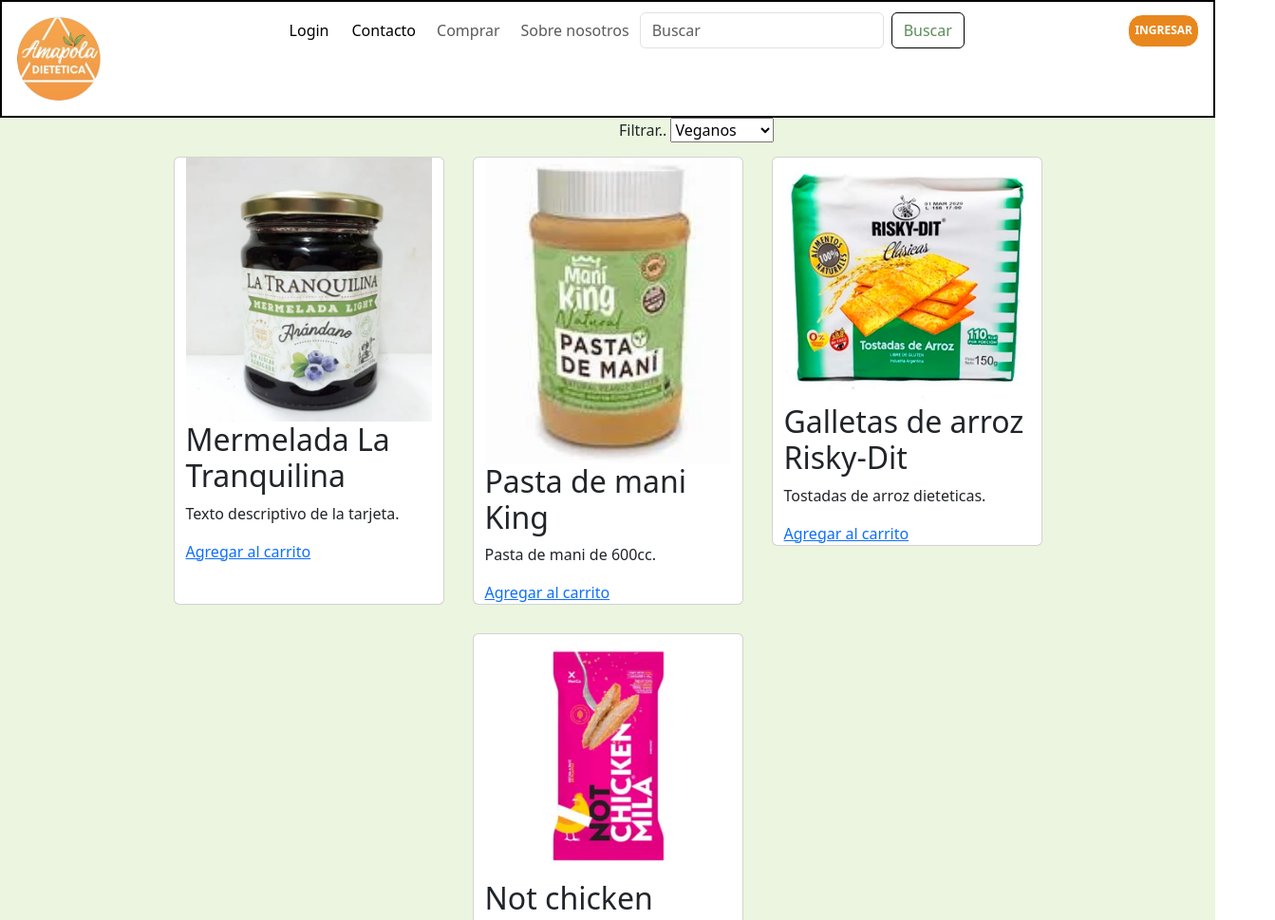
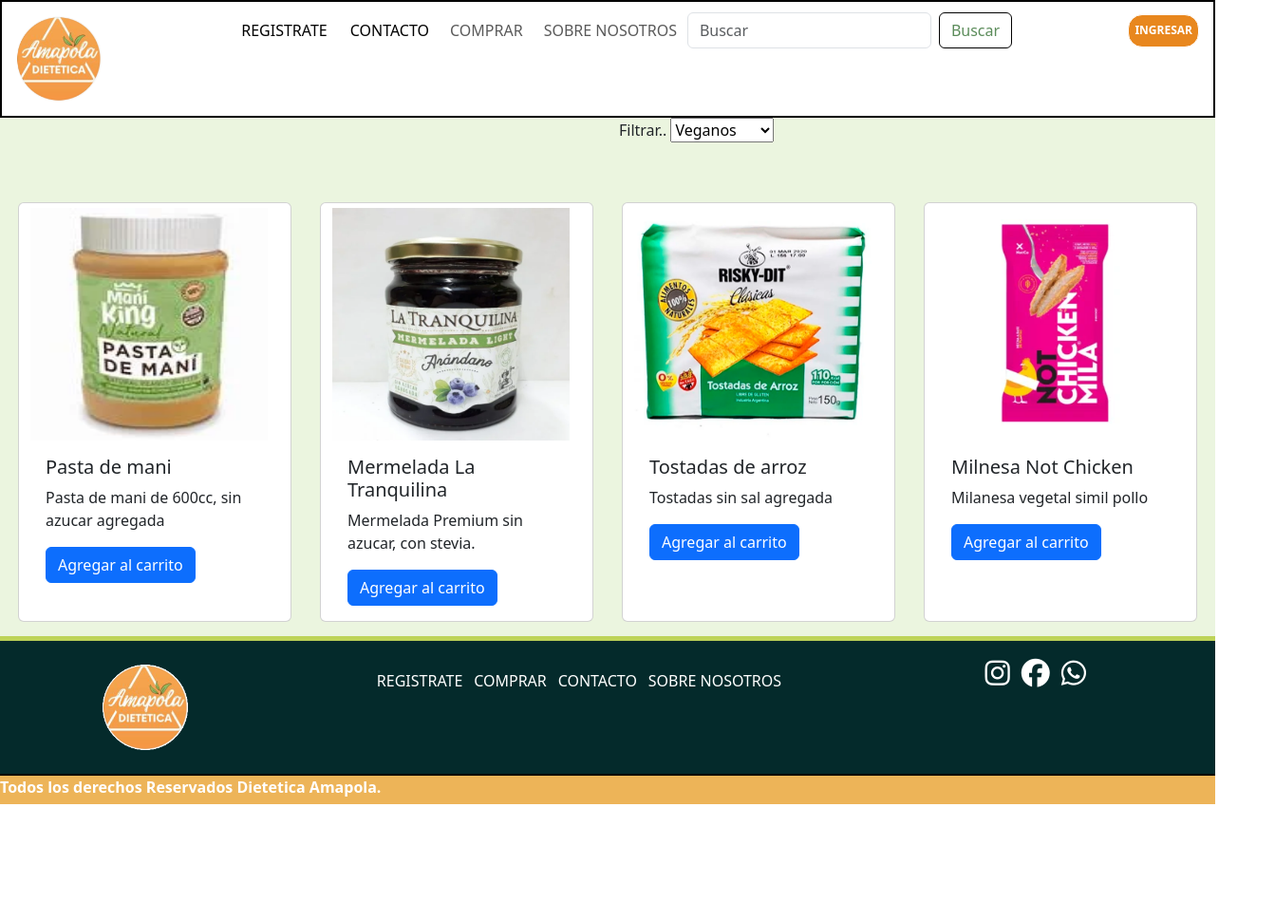
Before and after one commit to maxilf/PF-Gil, a website: page pages/comprar.html in a window 1280 px wide. Shown: the top 969 px of the page at 95% size, 1343 px wide, since content can reach past the window. After the commit the page ends 847 px from the top, so only its background shows below. Drawn offline with nearby package versions, Linux system fonts and the light colour scheme.

Commit message:
Probando repositorio final

```diff
--- a/index.html
+++ b/index.html
@@ -7,7 +7,7 @@
     <meta name="viewport" content="width=device-width, initial-scale=1.0">
     <!-- LINK DE ANIMATE -->
     <meta name="description" content="Dietetica dedicada a la venta de productos para celiacos, hipertensos, vegetarianos, veganos, dieta keto, productos organicos, en la ciudad de Las Flores">
-    <meta name="keywords" content="SIN TACC, CELIACO, INTEGRAL, ORGANICO, VEGETARIANO, VEGANO, DIABETICO">
+    <meta name="keywords" content="Sin tacc, celiacos, integral, organico, vegetariano, vegano, diabetico">
     <link
     rel="stylesheet"
     href="https://cdnjs.cloudflare.com/ajax/libs/animate.css/4.1.1/animate.min.css"/>
@@ -17,7 +17,9 @@
 
     <link rel="stylesheet" href="./assets/css/styles.css">
     <link rel="stylesheet" href="./assets/css/estilo.css">
-    <title>Amapola</title>
+    <title>Dietetica Amapola-Somos expertos en productos saludables</title>
+    <!-- LINK FONT AWESOME -->
+    <link rel="stylesheet" href="https://cdnjs.cloudflare.com/ajax/libs/font-awesome/5.15.4/css/all.min.css">
     <!-- LINK GOOGLE FONT -->
     <link rel="preconnect" href="https://fonts.googleapis.com">
     <link rel="preconnect" href="https://fonts.gstatic.com" crossorigin>
@@ -37,19 +39,19 @@
     <!-- HEADER CON BOOTSTRAP -->
     <header id="cabecera">
         <a href="./index.html">
-            <img src="./assets/img/fotor_2023-6-11_12_23_36.png" class="logo-principal" alt="Logo de la dietetica">
+            <img src="./assets/img/fotor_2023-6-11_12_23_36.png" class="logo-principal" alt="logo de la dietetica">
         </a>
 
         <nav class="navbar navbar-expand-lg bg-body-tertiary.bg-white d-flex justify-content-center align-items-start w-60">
             <div class="container-fluid">
-              <a class="navbar-brand texto-nav" href="./pages/login.html">LOGIN</a>
+              <a class="navbar-brand texto-nav" href="./pages/registrate.html">REGISTRATE</a>
               <button class="navbar-toggler" type="button" data-bs-toggle="collapse" data-bs-target="#navbarSupportedContent" aria-controls="navbarSupportedContent" aria-expanded="false" aria-label="Toggle navigation">
                 <span class="navbar-toggler-icon"></span>
               </button>
               <div class="collapse navbar-collapse" id="navbarSupportedContent">
                 <ul class="navbar-nav me-auto mb-2 mb-lg-0">
                   <li class="nav-item">
-                    <a class="nav-link active" aria-current="page" href="./pages/contacto.html">CONTACTO</a>
+                    <a class="nav-link" aria-current="page" href="./pages/contacto.html">CONTACTO</a>
                   </li>
                   <li class="nav-item">
                     <a class="nav-link" href="./pages/comprar.html">COMPRAR</a>
@@ -84,9 +86,6 @@
                 <div class="carousel-inner carousel-tamaño">
                   <div class="carousel-item active">
                     <img src="./assets/img/frutos secos 2.webp" class="d-flex justify-content-center align-items-center h-75 w-100" alt="Foto de frutos secos">
-                    <div>
-                      <p class="texto-sobreimg">Frutos secos</p>
-                    </div>
                   </div>
                   <div class="carousel-item">
                     <img src="./assets/img/especias.webp" class="d-flex justify-content-center align-items-center h-50 w-100" alt="Imagen de varias especias">
@@ -137,43 +136,59 @@
             </div>
             <!-- CARD 3 -->
             <div class="card card-index">
-                <img src="./assets/img/budin integral.webp" alt="Foto desde arriba de bowl con yoghurt y granola">
+                <img src="./assets/img//granola.webp" alt="Foto desde arriba de bowl con yoghurt y granola">
                 <div class="card-texto">
                     <h3>Granola</h3>
                     <p>Surtido de cereales con pasas, ideal para consumir con yoghurt</p>
                 </div>
             </div>
+            <!-- CARD 4 -->
+            <div class="card card-index">
+              <img src="./assetS/img/whey-protein.webp" alt="imagen de suplemento whey protein">
+              <div class="card-texto">
+                  <h3>Whey Protein</h3>
+                  <p>Suplemento deportivo con 25 grs de proteina por porción</p>
+              </div>
+          </div>
         </section>
     </main>
 
     <footer>
         <div class="footer">
             <!-- IMAGEN LOGO DIETETICA -->
-            <img class="logo" src="./assets/img/fotor_2023-6-11_12_23_36.png" alt="Logo de la dietetica">
+            <a href="./index.html">
+              <img src="./assets/img/fotor_2023-6-11_12_23_36.png" class="logo-principal" alt="logo de la dietetica">
+            </a>
 
             <!-- ENLACES A DEMAS HTML -->
             <nav id="navegador">
                 <ul>
                     <li class="lista">
-                        <a href="./pages/login.html">Login</a>
+                        <a href="./pages/">REGISTRATE</a>
                     </li>
                     <li class="lista">
-                        <a href="./pages/comprar.html">Comprar</a>
+                        <a href="./pages/comprar.html">COMPRAR</a>
                     </li>
                     <li class="lista">
-                        <a href="./pages/contacto.html">Contacto</a>
+                        <a href="./pages/contacto.html">CONTACTO</a>
                     </li>
                     <li class="lista">
-                        <a href="./pages/sobre_nosotros.html">Sobre nosotros</a>
+                        <a href="./pages/sobre_nosotros.html">SOBRE NOSOTROS</a>
                     </li>
                 </ul>
             </nav>
 
             <!-- ICONOS REDES SOCIALES -->
             <div class="iconos-redes">
-                <img class="redes-icono" src="./assets/img/square-facebook.svg" alt="icono de facebook">
-                <img class="redes-icono" src="./assets/img/instagram.svg" alt="icono de instagram">
-                <img class="redes-icono" src="./assets/img/whatsapp.svg" alt="icono de whatsapp">
+                <a href="https://www.instagram.com/amapola_dietetica_/" target="_blank">
+                  <i class="fa-brands fa-instagram .redes-icono"></i>
+                </a>
+                <a href="" target="_blank">
+                  <i class="fa-brands fa-facebook .redes-icono"></i>
+                </a>
+                <a href="https://web.whatsapp.com/" target="_blank">
+                  <i class="fa-brands fa-whatsapp .redes-icono"></i>
+                </a>
             </div>
 
         </div>
@@ -185,5 +200,6 @@
     </footer>
 
     <script src="https://cdn.jsdelivr.net/npm/bootstrap@5.3.0/dist/js/bootstrap.bundle.min.js" integrity="sha384-geWF76RCwLtnZ8qwWowPQNguL3RmwHVBC9FhGdlKrxdiJJigb/j/68SIy3Te4Bkz" crossorigin="anonymous"></script>
+    <script src="https://kit.fontawesome.com/d4c9ddae2d.js" crossorigin="anonymous"></script>
 </body>
 </html>
--- a/pages/comprar.html
+++ b/pages/comprar.html
@@ -4,22 +4,23 @@
     <meta charset="UTF-8">
     <meta http-equiv="X-UA-Compatible" content="IE=edge">
     <meta name="viewport" content="width=device-width, initial-scale=1.0">
+    <!-- METAS -->
+    <meta name="description" content="Realiza la compra con cualquier medio de pago- Envios gratis a domicilio, dentro de Las Flores">
+    <meta name="keywords" content="Compra, medios de pagos, tarjetas, debito, credito, envios">
+    <!-- LINK BOOTSTRAP -->
     <link href="https://cdn.jsdelivr.net/npm/bootstrap@5.3.0/dist/css/bootstrap.min.css" rel="stylesheet"
-        integrity="sha384-9ndCyUaIbzAi2FUVXJi0CjmCapSmO7SnpJef0486qhLnuZ2cdeRhO02iuK6FUUVM" crossorigin="anonymous">
+    integrity="sha384-9ndCyUaIbzAi2FUVXJi0CjmCapSmO7SnpJef0486qhLnuZ2cdeRhO02iuK6FUUVM" crossorigin="anonymous">
+    <!-- HOJA DE ESTILO -->
+    <link rel="stylesheet" href="../assets/css/styles.css">
 
-    <link rel="stylesheet" href="../assets/css/styles.css">
-    <link rel="stylesheet" href="./assets/css/estilo.css">
-    <title>Amapola</title>
+    <title>Dietética Amapola-Compra desde cualquier parte del país</title>
     <!-- LINK GOOGLE FONT -->
     <link rel="preconnect" href="https://fonts.googleapis.com">
     <link rel="preconnect" href="https://fonts.gstatic.com" crossorigin>
     <link href="https://fonts.googleapis.com/css2?family=Roboto:wght@400;700&display=swap" rel="stylesheet">
 
-
     <!-- LOGO CON FLAVICON -->
     <link rel="icon" href="../assets/img/fotor_2023-6-11_12_23_36 (2).ico">
-
-    <!-- AGREGO ESTE COMENTARIO PARA PRACTICAR GIT -->
 
 </head>
 <body>
@@ -33,20 +34,20 @@
         <!-- ENLACES A DEMAS HTML -->
         <nav class="navbar navbar-expand-lg bg-body-tertiary.bg-white d-flex justify-content-center align-items-start w-60">
             <div class="container-fluid">
-            <a class="navbar-brand" href="./login.html">Login</a>
+            <a class="navbar-brand" href="./registrate.html">REGISTRATE</a>
             <button class="navbar-toggler" type="button" data-bs-toggle="collapse" data-bs-target="#navbarSupportedContent" aria-controls="navbarSupportedContent" aria-expanded="false" aria-label="Toggle navigation">
                 <span class="navbar-toggler-icon"></span>
             </button>
             <div class="collapse navbar-collapse" id="navbarSupportedContent">
                 <ul class="navbar-nav me-auto mb-2 mb-lg-0">
                 <li class="nav-item">
-                    <a class="nav-link active" aria-current="page" href="./contacto.html">Contacto</a>
+                    <a class="nav-link active" aria-current="page" href="./contacto.html">CONTACTO</a>
                 </li>
                 <li class="nav-item">
-                    <a class="nav-link" href="./comprar.html">Comprar</a>
+                    <a class="nav-link" href="./comprar.html">COMPRAR</a>
                 </li>
                 <li class="nav-item">
-                    <a class="nav-link" href="./sobre_nosotros.html">Sobre nosotros</a>
+                    <a class="nav-link" href="./sobre_nosotros.html">SOBRE NOSOTROS</a>
                 </li>
                 </ul>
                 <form class="d-flex" role="search">
@@ -62,7 +63,7 @@
     </header>
 
     <main id="main-comprar">
-        <div id="tarjetas" class="container">
+        <div id="tarjetas" class="container-fluid">
             <div class="row">
                 <div class="col-md-6 offset-md-6">
                     <label for="filtro">Filtrar..</label>
@@ -75,10 +76,46 @@
                     </select>
                 </div>
             </div>
-
+            <br>
+            <br>
 
             <!-- TARJETAS PRODUCTOS -->
-            <div class="row"></div>
+            <div class="row d-flex justify-content-center">
+                <div class="card col-md-6 col-lg-3 card" style="width: 18rem;">
+                    <img src="../assets/img/mani king.webp" class="card-img-top" alt="...">
+                    <div class="card-body">
+                        <h5 class="card-title">Pasta de mani</h5>
+                        <p class="card-text">Pasta de mani de 600cc, sin azucar agregada</p>
+                        <a href="#" class="btn btn-primary">Agregar al carrito</a>
+                    </div>
+                </div>
+                <div class="card col-md-6 col-lg-3 card" style="width: 18rem;">
+                    <img src="../assets/img/la tranquilina.webp" class="card-img-top" alt="...">
+                    <div class="card-body">
+                        <h5 class="card-title">Mermelada La Tranquilina</h5>
+                        <p class="card-text">Mermelada Premium sin azucar, con stevia.</p>
+                        <a href="#" class="btn btn-primary">Agregar al carrito</a>
+                    </div>
+                </div>
+                <div class="card col-md-6 col-lg-3 card" style="width: 18rem;">
+                    <img src="../assets/img/risky-dit.webp" class="card-img-top" alt="...">
+                    <div class="card-body">
+                        <h5 class="card-title">Tostadas de arroz</h5>
+                        <p class="card-text">Tostadas sin sal agregada</p>
+                        <a href="#" class="btn btn-primary">Agregar al carrito</a>
+                    </div>
+                </div>
+                <div class="card col-md-6 col-lg-3 card" style="width: 18rem;">
+                    <img src="../assets/img/not chicken.webp" class="card-img-top" alt="...">
+                    <div class="card-body">
+                    <h5 class="card-title">Milnesa Not Chicken</h5>
+                    <p class="card-text">Milanesa vegetal simil pollo</p>
+                    <a href="#" class="btn btn-primary">Agregar al carrito</a>
+                    </div>
+                </div>
+                </div>
+            </div>
+            <!-- <div class="row"></div>
                 <div class="row d-flex justify-content-center">
                     <div class="col-md-6 col-lg-3 card">
                         <img src="../assets/img/la tranquilina.webp" alt="Imagen">
@@ -112,38 +149,46 @@
                         <a href="">Agregar al carrito</a>
                     </div>
                 </div>
-            </div>
+            </div>  -->
         </div>
     </main>
 
     <footer>
         <div class="footer">
             <!-- IMAGEN LOGO DIETETICA -->
-            <img class="logo"  src="../assets/img/fotor_2023-6-11_12_23_36.png" alt="Logo de la dietetica">
+            <a href="../index.html">
+                <img src="../assets/img/fotor_2023-6-11_12_23_36.png" class="logo-principal" alt="logo de la dietetica">
+            </a>
 
             <!-- ENLACES A DEMAS HTML -->
             <nav id="navegador">
                 <ul>
                     <li class="lista">
-                        <a href="./login.html">Login</a>
+                        <a href="./pages/login.html">REGISTRATE</a>
                     </li>
                     <li class="lista">
-                        <a href="./comprar.html">Comprar</a>
+                        <a href="./pages/comprar.html">COMPRAR</a>
                     </li>
                     <li class="lista">
-                        <a href="./contacto.html">Contacto</a>
+                        <a href="./pages/contacto.html">CONTACTO</a>
                     </li>
                     <li class="lista">
-                        <a href="./sobre_nosotros.html">Sobre nosotros</a>
+                        <a href="./pages/sobre_nosotros.html">SOBRE NOSOTROS</a>
                     </li>
                 </ul>
             </nav>
 
             <!-- ICONOS REDES SOCIALES -->
             <div class="iconos-redes">
-                <img src="../assets/img/square-facebook.svg" class="redes-icono" alt="">
-                <img src="../assets/img/instagram.svg" class="redes-icono" alt="">
-                <img src="../assets/img/whatsapp.svg" class="redes-icono" alt="">
+                <a href="https://www.instagram.com/amapola_dietetica_/" target="_blank">
+                  <i class="fa-brands fa-instagram .redes-icono"></i>
+                </a>
+                <a href="" target="_blank">
+                  <i class="fa-brands fa-facebook .redes-icono"></i>
+                </a>
+                <a href="https://web.whatsapp.com/" target="_blank">
+                  <i class="fa-brands fa-whatsapp .redes-icono"></i>
+                </a>
             </div>
 
         </div>
@@ -154,7 +199,7 @@
     </footer>
 
     <script src="https://cdn.jsdelivr.net/npm/bootstrap@5.3.0/dist/js/bootstrap.bundle.min.js" integrity="sha384-geWF76RCwLtnZ8qwWowPQNguL3RmwHVBC9FhGdlKrxdiJJigb/j/68SIy3Te4Bkz" crossorigin="anonymous"></script>
-
+    <script src="https://kit.fontawesome.com/d4c9ddae2d.js" crossorigin="anonymous"></script>
 </body>
 
 </html>
```
Also changed, not shown: pages/contacto.html (+30 -17 lines), pages/registrate.html (renamed from pages/login.html, +41 -38 lines), pages/sobre_nosotros.html (+31 -22 lines).
